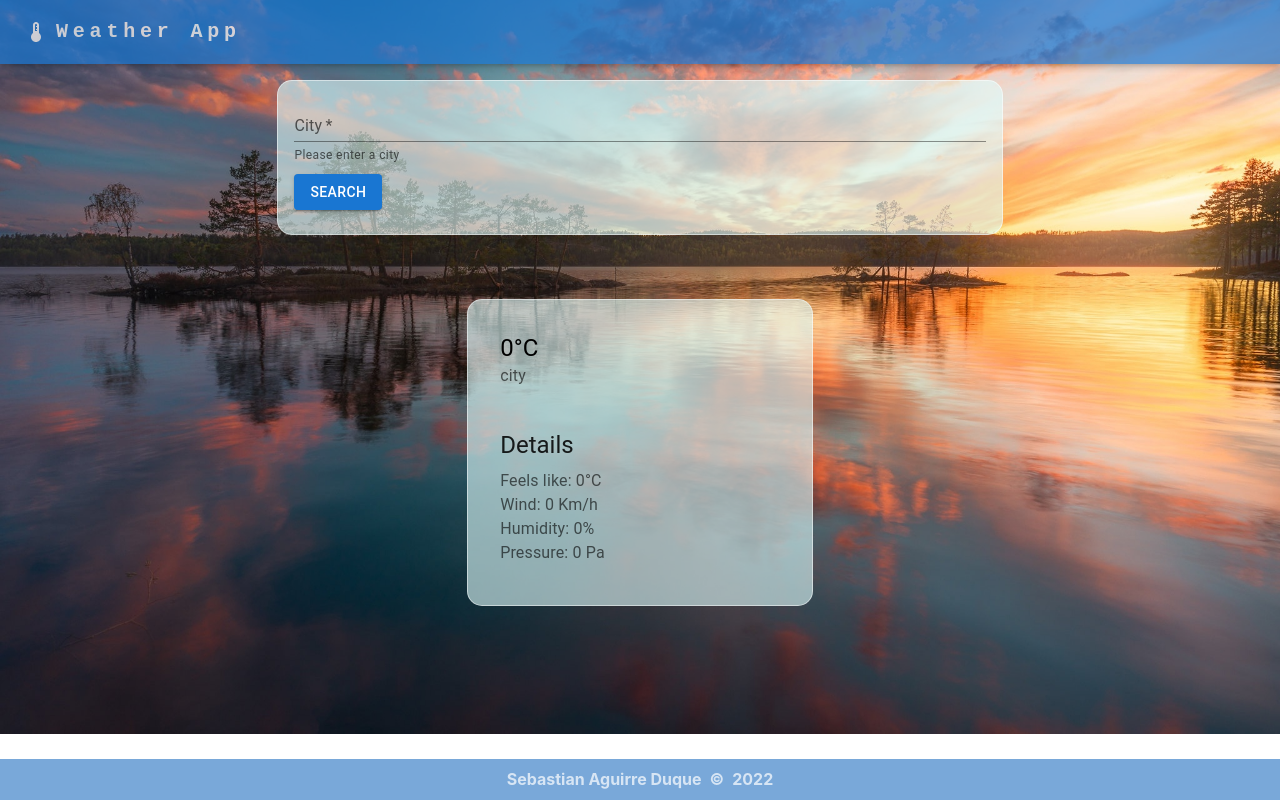
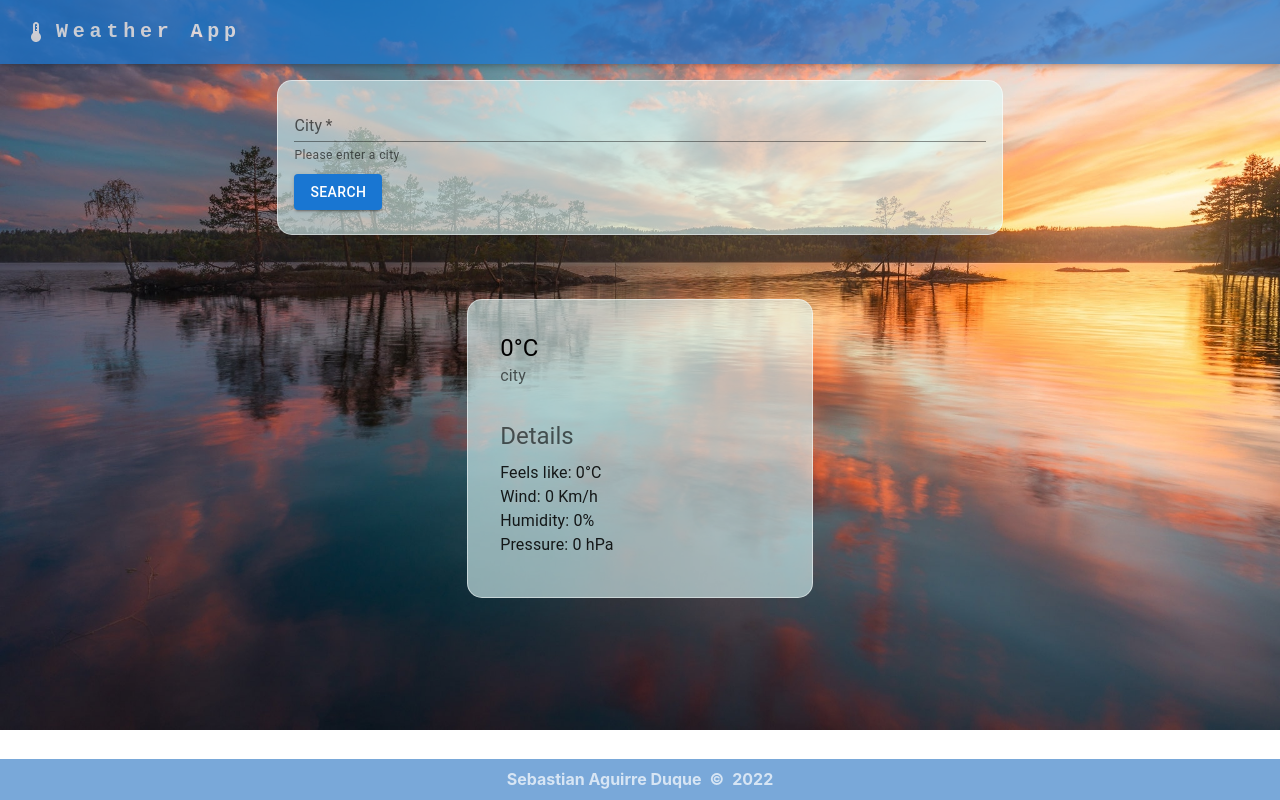
Before and after one commit to sad-sad-094/Weather_App, a React (Create React App) app: page / in a window 1280 px wide. Built offline with nearby package versions, Linux system fonts and the light colour scheme.

Commit message:
Menor style details and deletions
Delete acordion imports and menor style details for the page

```diff
--- a/src/App.js
+++ b/src/App.js
@@ -5,11 +5,7 @@ import { useState } from 'react';
 import Button from '@mui/material/Button';
 import Box from '@mui/material/Box';
 import TextField from '@mui/material/TextField';
-import Accordion from '@mui/material/Accordion';
-import AccordionDetails from '@mui/material/AccordionDetails';
-import AccordionSummary from '@mui/material/AccordionSummary';
 import Typography from '@mui/material/Typography';
-import ExpandMoreIcon from '@mui/icons-material/ExpandMore';
 import CardContent from '@mui/material/CardContent';
 import Container from '@mui/material/Container';
 import CardHeader from '@mui/material/CardHeader';
@@ -25,7 +21,7 @@ import Footer from './Components/Modules/Footer';
 function App() {
 
   const [data, setData] = useState({});
-  const [location, setLocation] = useState({city:''});
+  const [location, setLocation] = useState({ city: '' });
 
 
   const setLoc = (event) => {
@@ -56,21 +52,6 @@ function App() {
     // });
   }
 
-  const [expanded, setExpanded] = useState(false);
-
-  const handleChange = (panel) => (event, isExpanded) => {
-    setExpanded(isExpanded ? panel : false);
-  };
-
-  const [anchorEl, setAnchorEl] = useState(null);
-  const open = Boolean(anchorEl);
-  const handleClick = (event) => {
-    setAnchorEl(event.currentTarget);
-  };
-  const handleClose = () => {
-    setAnchorEl(null);
-  };
-
   // const WEEK_DAYS = ['Monday', 'Tuesday', 'Wednesday', 'Thursday', 'Friday', 'Saturday', 'Sunday'];
 
 
@@ -90,7 +71,7 @@ function App() {
           className="input_field"
         >
 
-          <TextField id="standard-basic" label="City" variant="standard" size="small" fullWidth color="secondary" helperText="Please enter a city" required={true} type="text" name="city" onChange={setLoc} />
+          <TextField id="standard-basic" label="City" variant="standard" size="small" fullWidth color="primary" helperText="Please enter a city" required={true} type="text" name="city" onChange={setLoc} />
 
           <Button variant="contained" color="primary" sx={{ margin: ".5rem 0" }} onClick={searchLocation}>Search</Button>
 
@@ -98,44 +79,46 @@ function App() {
 
         <Box maxWidth="30%" component="div" sx={{ margin: ".5rem auto" }} >
 
-          <div className="weather_card" style={{marginTop: "4rem"}}>
+          <div className="weather_card" style={{ marginTop: "4rem" }}>
 
-            {data.main ? <CardHeader
-              title={`${data.main.temp.toFixed()}°C`}
-              subheader={data.name} /> : <CardHeader
-              title='0°C'
-              subheader='city' />}
+            <div className="weather">
 
-            {data.weather ? <Typography variant="h5" color="text.primary" gutterBottom>
+              {data.main ? <CardHeader
+                title={`${data.main.temp.toFixed()}°C`}
+                subheader={data.name} /> : <CardHeader
+                title='0°C'
+                subheader='city' />}
+
+              {data.weather ? <Typography variant="h5" color="text.secondary" gutterBottom>
                 {data.weather[0].main}
-              </Typography> : <Typography variant="h5" color="text.primary" gutterBottom>
+              </Typography> : null }
 
-              </Typography>}
+            </div>
 
             <CardContent>
 
-              <Typography variant="h5" color="text.primary" gutterBottom>
+              <Typography variant="h5" color="text.secondary" gutterBottom>
                 Details
               </Typography>
-              {data.main ? <Typography variant="body1" color="text.secondary">
+              {data.main ? <Typography variant="body1" color="text.primary">
                 Feels like: {data.main.feels_like.toFixed()}°C
-              </Typography> : <Typography variant="body1" color="text.secondary">
+              </Typography> : <Typography variant="body1" color="text.primary">
                 Feels like: 0°C
               </Typography>}
-              {data.wind ? <Typography variant="body1" color="text.secondary">
+              {data.wind ? <Typography variant="body1" color="text.primary">
                 Wind: {data.wind.speed.toFixed()} Km/h
-              </Typography> : <Typography variant="body1" color="text.secondary">
+              </Typography> : <Typography variant="body1" color="text.primary">
                 Wind: 0 Km/h
               </Typography>}
-              {data.main ? <Typography variant="body1" color="text.secondary">
+              {data.main ? <Typography variant="body1" color="text.primary">
                 Humidity: {data.main.humidity.toFixed()}%
-              </Typography> : <Typography variant="body1" color="text.secondary">
+              </Typography> : <Typography variant="body1" color="text.primary">
                 Humidity: 0%
               </Typography>}
-              {data.main ? <Typography variant="body1" color="text.secondary">
-                Pressure: {data.main.pressure} Pa
-              </Typography> : <Typography variant="body1" color="text.secondary">
-                Pressure: 0 Pa
+              {data.main ? <Typography variant="body1" color="text.primary">
+                Pressure: {data.main.pressure} hPa
+              </Typography> : <Typography variant="body1" color="text.primary">
+                Pressure: 0 hPa
               </Typography>}
 
             </CardContent>
--- a/src/Styles/Main.scss
+++ b/src/Styles/Main.scss
@@ -45,3 +45,15 @@ E-mail: sadw621@gmail.com */
 .navbar {
   opacity: 0.7;
 }
+
+.weather {
+  display: flex;
+  flex-direction: row;
+  align-items: center;
+  gap: 2.5rem;
+  margin: 0 auto;
+}
+
+.weather_data {
+  font-weight: bold;
+}
```
